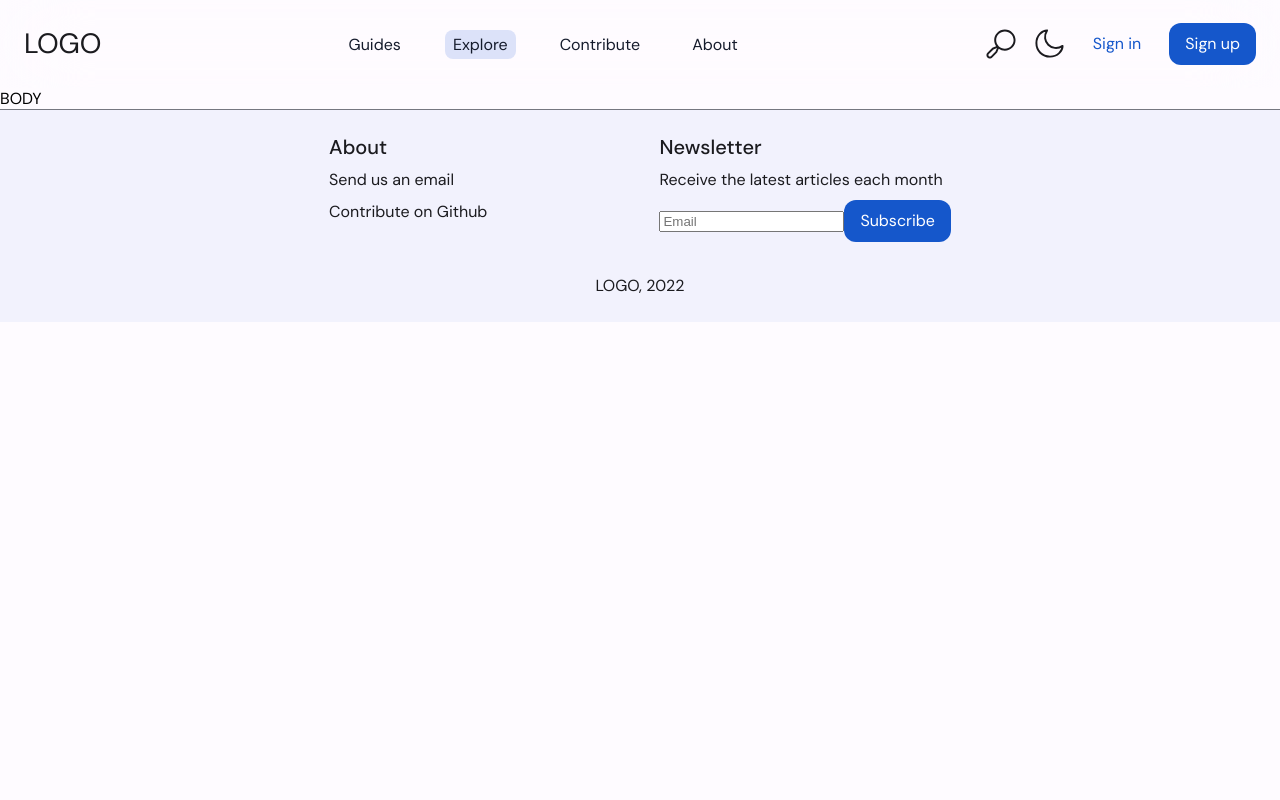
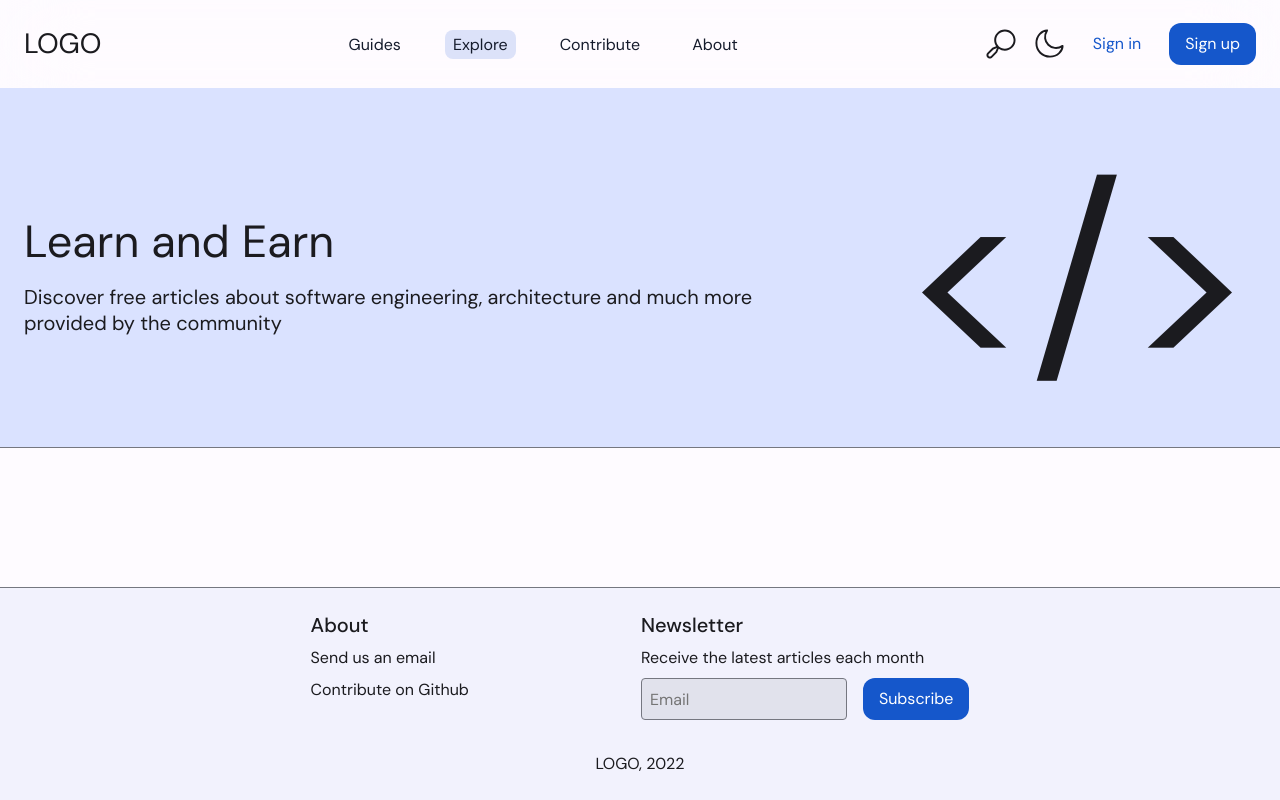
Before and after one commit to down-cast/downcast-webapp, a Next.js app: page / in a window 1280 px wide. Built offline with nearby package versions, Linux system fonts and the light colour scheme.

Commit message:
Add landing page banner component

```diff
--- a/src/components/Layout.component.tsx
+++ b/src/components/Layout.component.tsx
@@ -1,15 +1,16 @@
 import {FC, ReactNode} from "react";
 import NavBar from "./navigation/navbar/NavBar.component";
 import Footer from "./navigation/footer/Footer.component";
+import styles from "/src/styles/Layout.module.scss";
 
 type Props = {
     children: ReactNode
 }
 
 export const Layout: FC<Props> = ({children}) => {
-    return <>
+    return <div className={styles.layout}>
         <NavBar></NavBar>
-        {children}
+        <div className={styles.children}>{children}</div>
         <Footer></Footer>
-    </>
+    </div>
 }
--- /dev/null
+++ b/src/components/landing-page-banner/LandingPageBanner.component.tsx
@@ -0,0 +1,19 @@
+import styles from "./LandingPageBanner.module.scss";
+import {FC} from "react";
+import classNames from "classnames";
+
+export const LandingPageBanner: FC = () => {
+    return <div className={styles.banner}>
+        <div className={styles.container}>
+            <div className={styles.content}>
+                <h3 className={classNames(styles.title, "display3")}>Learn and Earn</h3>
+                <p className={classNames(styles.subtitle, "headline5")}>
+                    Discover free articles about software engineering, architecture and much more provided by the
+                    community
+                </p>
+            </div>
+            <span className={classNames(styles.logo)}>&lt;/&gt; </span>
+
+        </div>
+    </div>
+}
--- /dev/null
+++ b/src/components/landing-page-banner/LandingPageBanner.module.scss
@@ -0,0 +1,32 @@
+@use "src/styles/global/variables";
+@use "src/styles/global/mixins/content";
+
+.banner {
+  height: variables.$landingPageBannerHeight;
+  background-color: var(--color-primary-container);
+  border-bottom: 1px solid var(--color-outline);
+  flex: 0 0 100%;
+}
+
+.content {
+  display: flex;
+  flex-direction: column;
+  gap: 16px;
+  max-width: 768px;
+  color: var(--color-on-primary-container);
+  justify-content: center;
+}
+
+.container {
+  @include content.pageContainer;
+  justify-content: space-between;
+}
+
+
+.title, .subtitle {
+  margin: 0;
+}
+
+.logo {
+  font-size: 240px;
+}
--- a/src/components/navigation/footer/Footer.component.tsx
+++ b/src/components/navigation/footer/Footer.component.tsx
@@ -15,8 +15,8 @@ const Footer: FC = () => {
                 <section className={styles.section}>
                     <h5 className={classNames(styles.title, "headline5")}>Newsletter</h5>
                     <span className={"body-large"}>Receive the latest articles each month</span>
-                    <div>
-                        <input placeholder={"Email"}></input>
+                    <div className={styles.inputAndButton}>
+                        <input className={classNames(styles.textInput, "body-large")} placeholder={"Email"}></input>
                         <Button type={ButtonType.primary} text={"Subscribe"}/>
                     </div>
                 </section>
--- a/src/components/navigation/footer/Footer.module.scss
+++ b/src/components/navigation/footer/Footer.module.scss
@@ -1,3 +1,5 @@
+@use "src/styles/global/variables";
+
 .footer {
   display: flex;
   justify-content: center;
@@ -18,20 +20,35 @@
   display: flex;
   gap: 172px;
 }
+
 .section {
   display: flex;
   flex-direction: column;
   gap: 8px;
+
   .title {
     margin: 0;
     font-weight: 500;
   }
 }
 
-.sectionTitle {
-
+.inputAndButton {
+  display: flex;
+  gap: 16px;
 }
 
-.bottomLogo {
+.textInput {
+  all: unset;
+  box-sizing: border-box;
+  height: variables.$textInputHeight;
+  border-radius: 4px;
+  border: 1px solid var(--color-outline);
+  background-color: var(--color-surface-variant);
+  color: var(--color-on-surface-variant);
+  padding: 0 8px;
 
+  &:focus {
+    border: 1px solid var(--color-primary);
+
+  }
 }
--- a/src/pages/index.tsx
+++ b/src/pages/index.tsx
@@ -2,11 +2,13 @@ import type {NextPage} from "next";
 import Footer from "../components/navigation/footer/Footer.component";
 import NavBar from "../components/navigation/navbar/NavBar.component";
 import styles from "../styles/Home.module.scss";
+import {LandingPageBanner} from "../components/landing-page-banner/LandingPageBanner.component";
 
 const Home: NextPage = () => {
     return (
         <>
-            BODY
+            <LandingPageBanner></LandingPageBanner>
+
         </>
     );
 };
--- /dev/null
+++ b/src/styles/Layout.module.scss
@@ -0,0 +1,11 @@
+.layout {
+  height: max-content;
+  display: flex;
+  flex-direction: column;
+  justify-content: space-between;
+  min-height: 100%;
+}
+
+.children {
+  flex: 1;
+}
--- a/src/styles/global/globals.scss
+++ b/src/styles/global/globals.scss
@@ -6,6 +6,11 @@ body {
   padding: 0;
   margin: 0;
   font-family: "DM Sans", sans-serif;
+  height: 100%;
+}
+
+#__next {
+  height: 100%;
 }
 
 ul {
@@ -19,4 +24,5 @@ a {
 
 * {
   box-sizing: border-box;
+  color: var(--color-on-background);
 }
--- a/src/styles/global/variables.scss
+++ b/src/styles/global/variables.scss
@@ -4,6 +4,8 @@ $contentWidth: 1280px;
 $tabletBreakpoint: 1024px;
 $navBarHeight: 88px;
 $buttonHeight: 42px;
+$textInputHeight: $buttonHeight;
+$landingPageBannerHeight: 360px;
 
 // Border Radius variables
 $generalBorderRadius: 12px;
```
